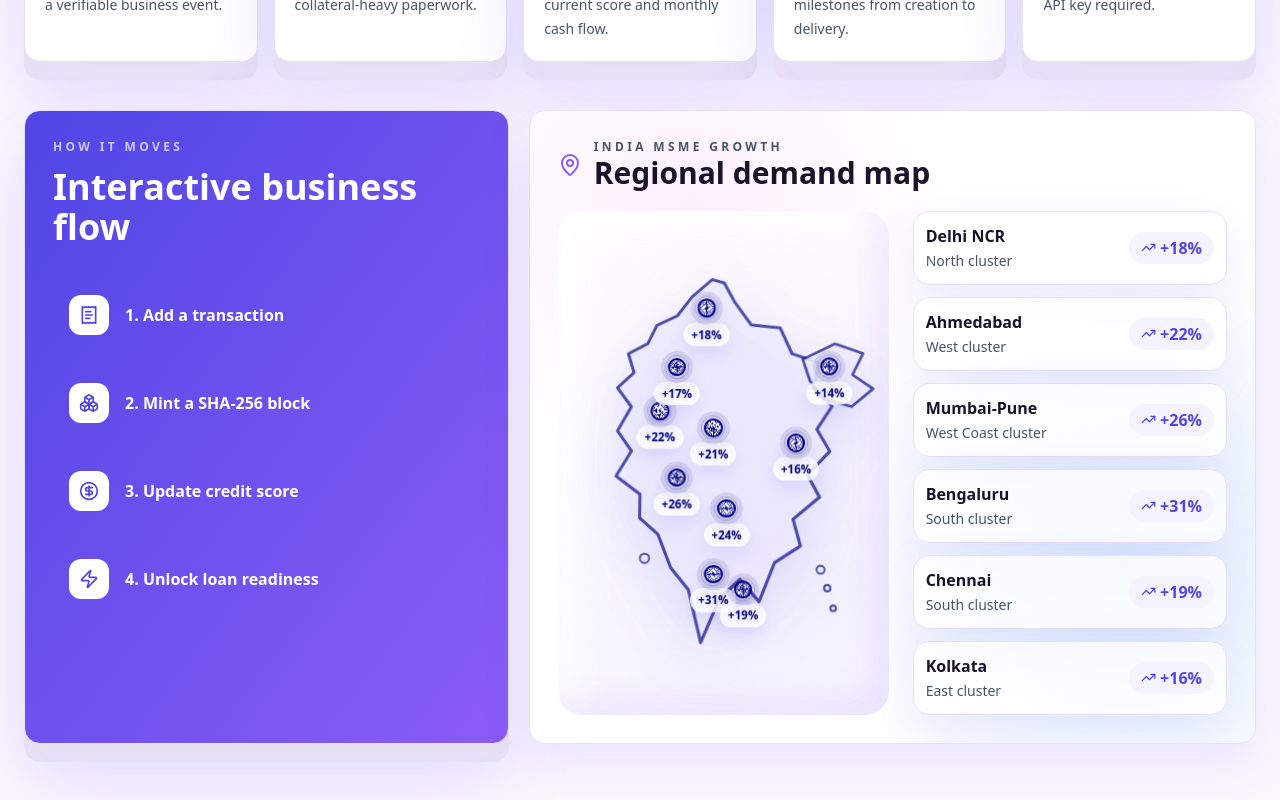
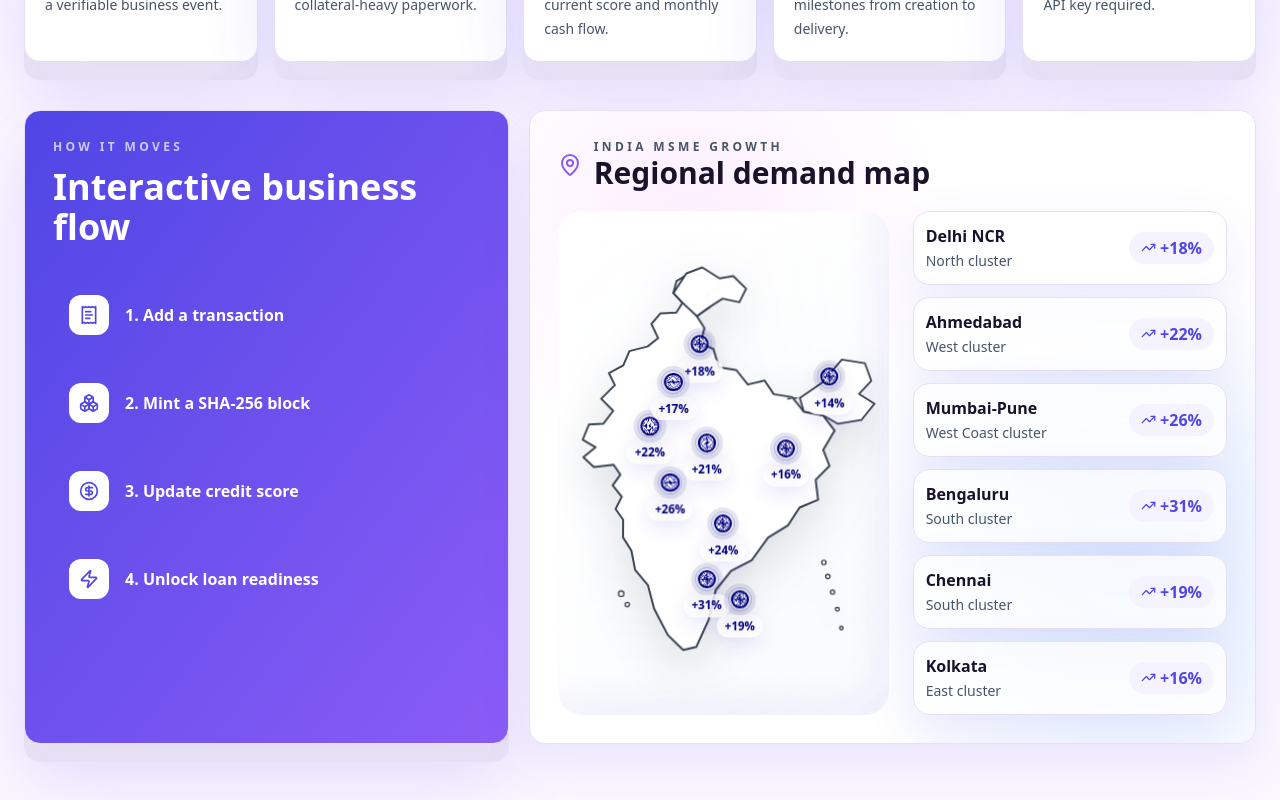
Before and after one commit to rudranshrajsrivastava/MICROFINANCE, a Next.js app: page / in a window 1280 px wide. Shown: the part 1116-1916 px from the top of the page. Built offline with nearby package versions, Linux system fonts and the light colour scheme.

Commit message:
Match India outline map reference

```diff
--- a/app/globals.css
+++ b/app/globals.css
@@ -144,37 +144,44 @@ select {
     min-height: 500px;
     border-radius: 1.5rem;
     background:
-      linear-gradient(145deg, rgba(255, 255, 255, 0.72), rgba(237, 233, 254, 0.62)),
-      radial-gradient(circle at 50% 54%, rgba(139, 92, 246, 0.16), transparent 15rem);
-    box-shadow: inset -18px -18px 28px rgba(139, 92, 246, 0.09), inset 18px 18px 32px rgba(255, 255, 255, 0.8);
+      linear-gradient(145deg, rgba(255, 255, 255, 0.94), rgba(248, 250, 252, 0.84)),
+      radial-gradient(circle at 50% 54%, rgba(219, 234, 254, 0.42), transparent 15rem);
+    box-shadow: inset -18px -18px 28px rgba(79, 70, 229, 0.06), inset 18px 18px 32px rgba(255, 255, 255, 0.86);
     overflow: hidden;
     perspective: 900px;
   }
 
   .india-map-outline {
     position: absolute;
-    inset: 1% 2%;
-    width: 96%;
-    height: 98%;
-    filter: drop-shadow(0 24px 28px rgba(79, 70, 229, 0.16));
-    transform: rotateX(8deg) rotateY(-5deg) translateZ(18px);
+    inset: 0 1%;
+    width: 98%;
+    height: 100%;
+    filter: drop-shadow(0 20px 22px rgba(15, 23, 42, 0.12));
+    transform: rotateX(3deg) rotateY(-2deg) translateZ(14px);
   }
 
   .india-map-outline path,
   .india-map-outline circle {
-    fill: rgba(237, 233, 254, 0.9);
-    stroke: rgba(0, 0, 128, 0.68);
-    stroke-width: 4;
+    fill: rgba(255, 255, 255, 0.98);
+    stroke: rgba(30, 41, 59, 0.86);
+    stroke-width: 2.6;
     stroke-linejoin: round;
+    stroke-linecap: round;
+  }
+
+  .india-map-outline .india-ne-connector {
+    fill: none;
+    stroke-dasharray: 4 4;
+    stroke-width: 2;
   }
 
   .india-map-outline .india-northeast {
-    stroke-width: 3.5;
+    stroke-width: 2.4;
   }
 
   .india-map-outline .india-island {
-    fill: rgba(237, 233, 254, 0.9);
-    stroke-width: 2.5;
+    fill: rgba(255, 255, 255, 0.98);
+    stroke-width: 1.8;
   }
 
   .map-dot-wrap {
--- a/app/page.tsx
+++ b/app/page.tsx
@@ -11,16 +11,16 @@ const features = [
 ];
 
 const msmeRegions = [
-  { region: "North", city: "Delhi NCR", growth: "+18%", x: "45%", y: "23%" },
-  { region: "West", city: "Ahmedabad", growth: "+22%", x: "31%", y: "43%" },
-  { region: "West Coast", city: "Mumbai-Pune", growth: "+26%", x: "36%", y: "56%" },
-  { region: "South", city: "Bengaluru", growth: "+31%", x: "47%", y: "75%" },
-  { region: "South", city: "Chennai", growth: "+19%", x: "56%", y: "78%" },
-  { region: "East", city: "Kolkata", growth: "+16%", x: "72%", y: "49%" },
-  { region: "Central", city: "Indore-Bhopal", growth: "+21%", x: "47%", y: "46%" },
-  { region: "Deccan", city: "Hyderabad", growth: "+24%", x: "51%", y: "62%" },
-  { region: "Northwest", city: "Jaipur", growth: "+17%", x: "36%", y: "34%" },
-  { region: "Northeast", city: "Guwahati", growth: "+14%", x: "82%", y: "34%" }
+  { region: "North", city: "Delhi NCR", growth: "+18%", x: "43%", y: "30%" },
+  { region: "West", city: "Ahmedabad", growth: "+22%", x: "28%", y: "46%" },
+  { region: "West Coast", city: "Mumbai-Pune", growth: "+26%", x: "34%", y: "57%" },
+  { region: "South", city: "Bengaluru", growth: "+31%", x: "45%", y: "76%" },
+  { region: "South", city: "Chennai", growth: "+19%", x: "55%", y: "80%" },
+  { region: "East", city: "Kolkata", growth: "+16%", x: "69%", y: "50%" },
+  { region: "Central", city: "Indore-Bhopal", growth: "+21%", x: "45%", y: "49%" },
+  { region: "Deccan", city: "Hyderabad", growth: "+24%", x: "50%", y: "65%" },
+  { region: "Northwest", city: "Jaipur", growth: "+17%", x: "35%", y: "37%" },
+  { region: "Northeast", city: "Guwahati", growth: "+14%", x: "82%", y: "36%" }
 ];
 
 export default function LandingPage() {
@@ -143,13 +143,18 @@ export default function LandingPage() {
           </div>
           <div className="grid gap-6 lg:grid-cols-[1fr_0.95fr]">
             <div className="india-map-stage">
-              <svg className="india-map-outline" viewBox="0 0 420 520" role="img" aria-label="Stylized complete map of India">
-                <path className="india-mainland" d="M198 16 171 39 151 65 124 77 112 102 86 115 94 141 72 161 91 187 73 219 92 246 72 279 104 303 104 334 128 355 145 398 168 426 184 492 208 437 234 413 258 441 278 392 311 371 302 337 336 309 321 280 350 250 334 221 354 191 330 166 338 133 303 120 288 85 250 80 228 48 214 21Z" />
-                <path className="india-northeast" d="M317 128 359 108 395 122 381 150 407 169 379 192 343 181 326 157Z" />
-                <circle className="india-island" cx="111" cy="386" r="6" />
-                <circle className="india-island" cx="336" cy="401" r="5" />
-                <circle className="india-island" cx="344" cy="424" r="4" />
-                <circle className="india-island" cx="351" cy="449" r="3.5" />
+              <svg className="india-map-outline" viewBox="0 0 430 520" role="img" aria-label="India outline map with MSME growth markers">
+                <path className="india-mainland" d="M171 10 154 20 150 36 162 49 154 62 133 63 121 77 130 96 116 107 92 113 84 132 65 142 73 158 55 176 71 192 58 209 39 210 31 230 48 240 32 253 46 266 72 263 81 276 71 290 83 305 75 321 85 335 85 358 96 375 101 400 118 420 126 450 144 484 164 503 181 499 197 464 206 426 226 401 253 387 274 358 300 342 315 319 339 309 336 283 354 265 346 244 361 219 346 199 321 194 306 175 282 171 270 153 248 158 233 139 210 135 203 111 186 103 191 83 181 67 198 55 194 37 211 28 197 13Z" />
+                <path className="india-kashmir" d="M167 10 188 2 211 17 229 14 246 31 237 49 215 44 198 55 181 67 162 49 150 36Z" />
+                <path className="india-northeast" d="M316 176 344 157 371 126 401 131 409 154 393 171 413 184 396 205 365 210 346 199 321 194Z" />
+                <path className="india-ne-connector" d="M300 177 316 176" />
+                <circle className="india-island" cx="83" cy="431" r="3.5" />
+                <circle className="india-island" cx="91" cy="445" r="2.8" />
+                <circle className="india-island" cx="346" cy="390" r="2.8" />
+                <circle className="india-island" cx="351" cy="408" r="2.8" />
+                <circle className="india-island" cx="357" cy="428" r="2.6" />
+                <circle className="india-island" cx="363" cy="450" r="2.4" />
+                <circle className="india-island" cx="368" cy="474" r="2.2" />
               </svg>
               {msmeRegions.map((region, index) => (
                 <div
```
